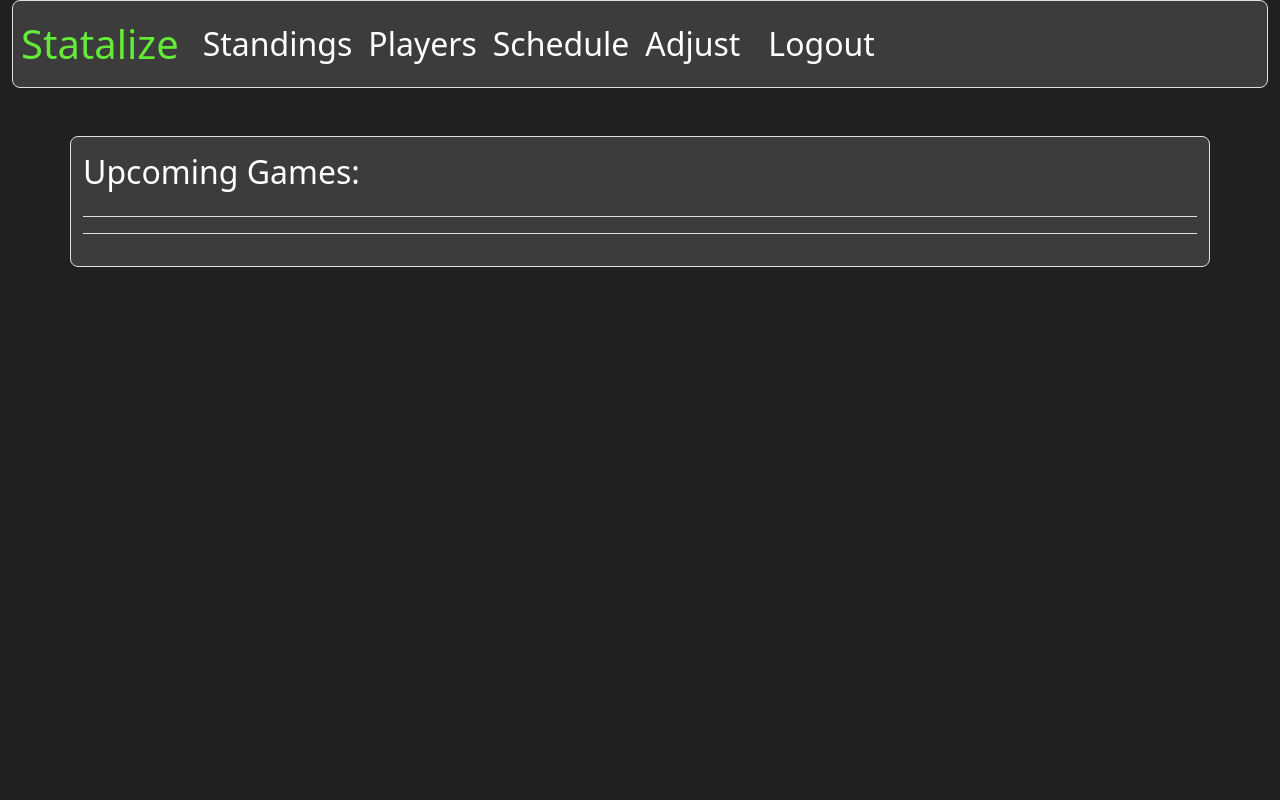
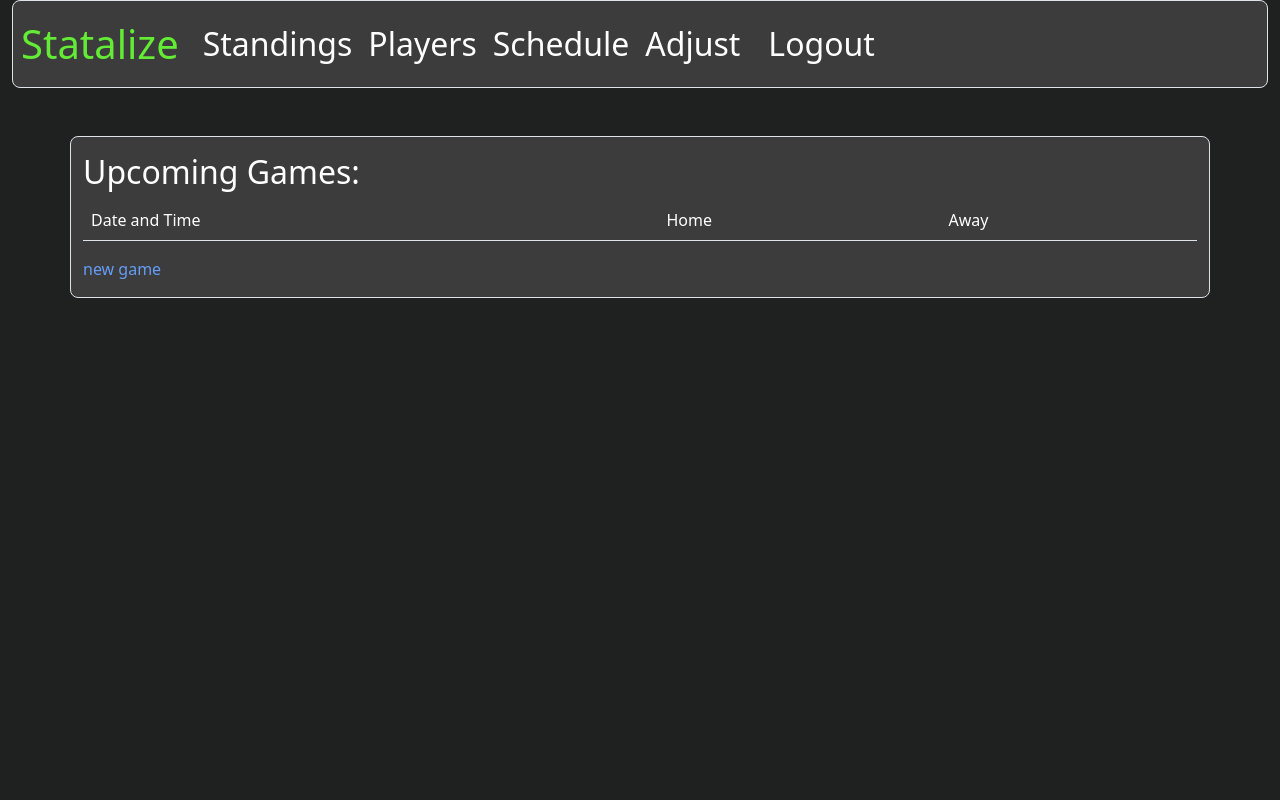
Before and after one commit to sfitz3215/statalize, a Django app: page /schedule/ in a window 1280 px wide. Run offline with Django 5.2, Linux system fonts and the light colour scheme; a user stored in the database is signed in; data that the repository does not hold is empty; some libraries are stand-ins or nearby versions.

Commit message:
Moved games data to dedicated page

```diff
--- a/statalize_app/views.py
+++ b/statalize_app/views.py
@@ -126,7 +126,9 @@ def display_standings(request):
     return render(request, 'statalize/standings.html', context)
 
 def display_schedule(request):
-    return render(request, 'statalize/schedule.html')
+    data = Game.objects.all()
+    context = {"games": data}
+    return render(request, 'statalize/schedule.html', context)
 
 def display_players(request):
     players = player.objects.all()
--- a/templates/statalize/players.html
+++ b/templates/statalize/players.html
@@ -65,7 +65,7 @@
 </div>
 </div>
 
-<div class = "container border border-info mt-5 pt-3 rounded-3">
+<div class = "container border mt-5 pt-3 rounded-3">
 <h2>Pitchers</h2>
 <table class = "sortable table">
 <tr>
--- a/templates/statalize/schedule.html
+++ b/templates/statalize/schedule.html
@@ -6,14 +6,26 @@
       </h2>
     <table class = "sortable table">
       <thead>
-          <tr>
-              <td></td>
-          </tr>
+        <tr>
+            <td>Date and Time</td>
+            <td>Home</td>
+            <td>Away</td>
+        </tr>
       </thead>
-          <tr>
-              <td></td>
-          </tr>
+         {% for game in games %}
+        <tr>
+            <td>{{ game.date }}</td>
+            <td>{{ game.home_team }}</td>
+            <td>{{ game.away_team }}</td>
+            {% if user == game.home_team.coach or user.username == 'admin' %}
+                <td><a href="{% url 'logout' %}">Adjust</a></td>
+            {% endif %}
+        </tr>
+        {% endfor %}
     </table>
+    {% if user.username == 'admin' %}
+        <a href="{% url 'new_game' %}">new game</a>
+        {% endif %}
   <div class ="container pb-3"></div>
 </div>
 {% endblock %}
```
